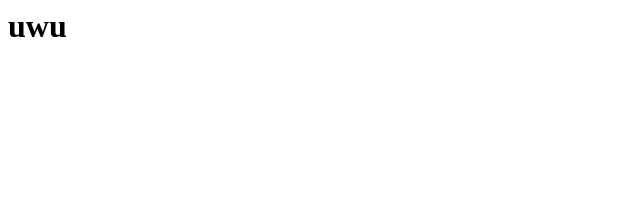
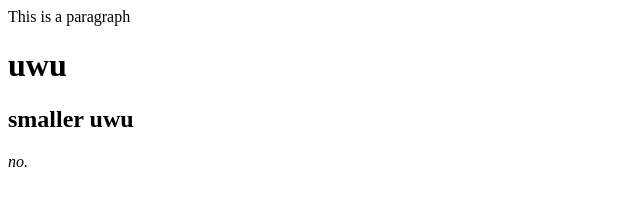
Before and after one commit to miguemely/alexandraparker.github.io, a plain HTML site: page index.html in a window 1280 px wide. Shown: the whole page, without its empty margins (0-640 px from the left). Drawn offline with Linux system fonts and the light colour scheme.

Commit message:
Update index.html to mess with alex.

```diff
--- a/index.html
+++ b/index.html
@@ -1 +1,7 @@
+<p>This is a paragraph</p>
 <h1>uwu</h1>
+<h2>smaller uwu</h2>
+
+
+
+<i>no.</i>
```
